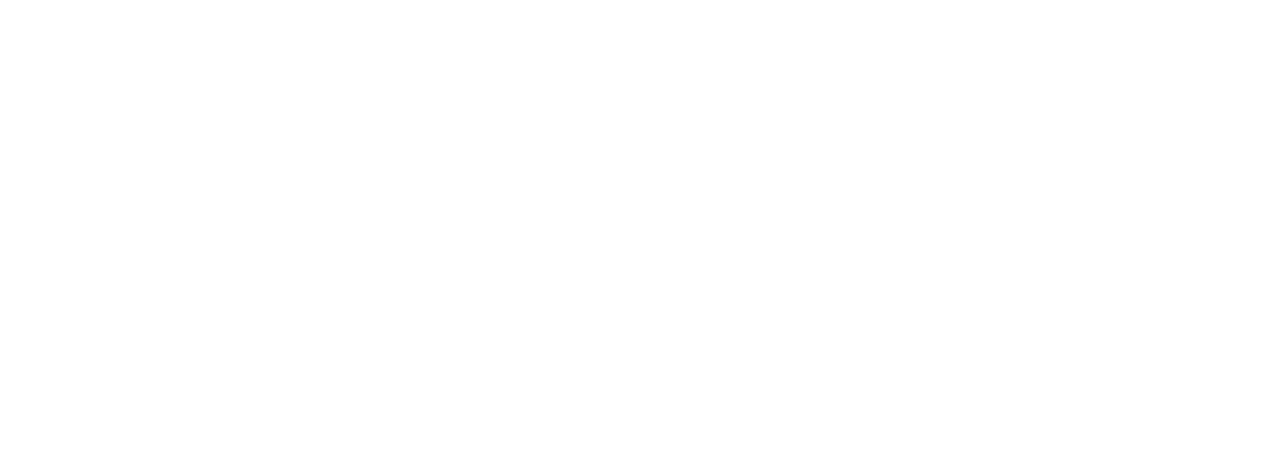
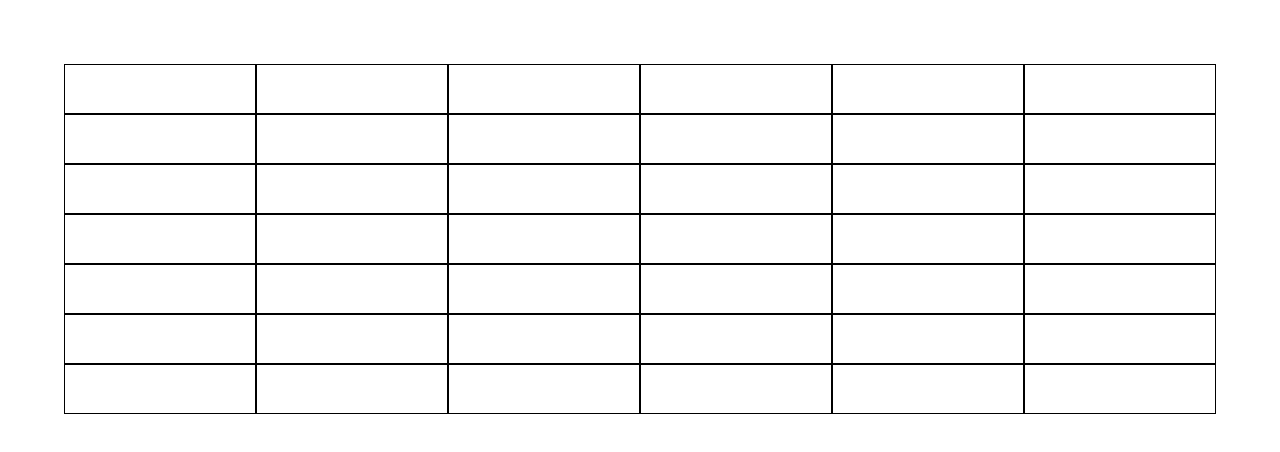
Before and after one commit to enrico76/js-jq-ajax-grigliaquad, a plain HTML site: page index.html in a window 1280 px wide. Drawn offline with nearby package versions, Linux system fonts and the light colour scheme; files that its build step writes are made by us from their sources.

Commit message:
added square and css

```diff
--- a/index.html
+++ b/index.html
@@ -3,10 +3,65 @@
   <head>
     <meta charset="utf-8">
     <title>grigliaquad</title>
-    <link rel="stylesheet" href="/css/mystyle.css">
+    <link rel="stylesheet" href="mystyle.css">
   </head>
   <body>
-
+    <div class="container">
+      <div class="quadrato"></div>
+      <div class="quadrato"></div>
+      <div class="quadrato"></div>
+      <div class="quadrato"></div>
+      <div class="quadrato"></div>
+      <div class="quadrato"></div>
+    </div>
+    <div class="container">
+      <div class="quadrato"></div>
+      <div class="quadrato"></div>
+      <div class="quadrato"></div>
+      <div class="quadrato"></div>
+      <div class="quadrato"></div>
+      <div class="quadrato"></div>
+    </div>
+    <div class="container">
+      <div class="quadrato"></div>
+      <div class="quadrato"></div>
+      <div class="quadrato"></div>
+      <div class="quadrato"></div>
+      <div class="quadrato"></div>
+      <div class="quadrato"></div>
+    </div>
+    <div class="container">
+      <div class="quadrato"></div>
+      <div class="quadrato"></div>
+      <div class="quadrato"></div>
+      <div class="quadrato"></div>
+      <div class="quadrato"></div>
+      <div class="quadrato"></div>
+    </div>
+    <div class="container">
+      <div class="quadrato"></div>
+      <div class="quadrato"></div>
+      <div class="quadrato"></div>
+      <div class="quadrato"></div>
+      <div class="quadrato"></div>
+      <div class="quadrato"></div>
+    </div>
+    <div class="container">
+      <div class="quadrato"></div>
+      <div class="quadrato"></div>
+      <div class="quadrato"></div>
+      <div class="quadrato"></div>
+      <div class="quadrato"></div>
+      <div class="quadrato"></div>
+    </div>
+    <div class="container">
+      <div class="quadrato"></div>
+      <div class="quadrato"></div>
+      <div class="quadrato"></div>
+      <div class="quadrato"></div>
+      <div class="quadrato"></div>
+      <div class="quadrato"></div>
+    </div>
 
 
 
--- a/myscript.js
+++ b/myscript.js
@@ -0,0 +1,4 @@
+// Griglia 6x6, ad ogni click parte una richiesta AJAX
+//  che prende un numero random da 1 a 9.
+// Se è <= 5 il quadrato diventa giallo, se è > di 5 il quadrato diventa verde.
+// Il numero ottenuto appare al centro del quadrato
--- a/mystyle.css
+++ b/mystyle.css
@@ -3,3 +3,20 @@
   padding: 0;
   box-sizing: border-box;
 }
+.container {
+margin: 5%;
+}
+.quadrato {
+  float: left;
+  background-color: white;
+  width: calc(100% / 6);
+  height: 50px;
+  border: 1px solid black;
+  cursor: pointer;
+}
+.yellow {
+  background-color: yellow;
+}
+.green {
+  background-color: green;
+}
```
